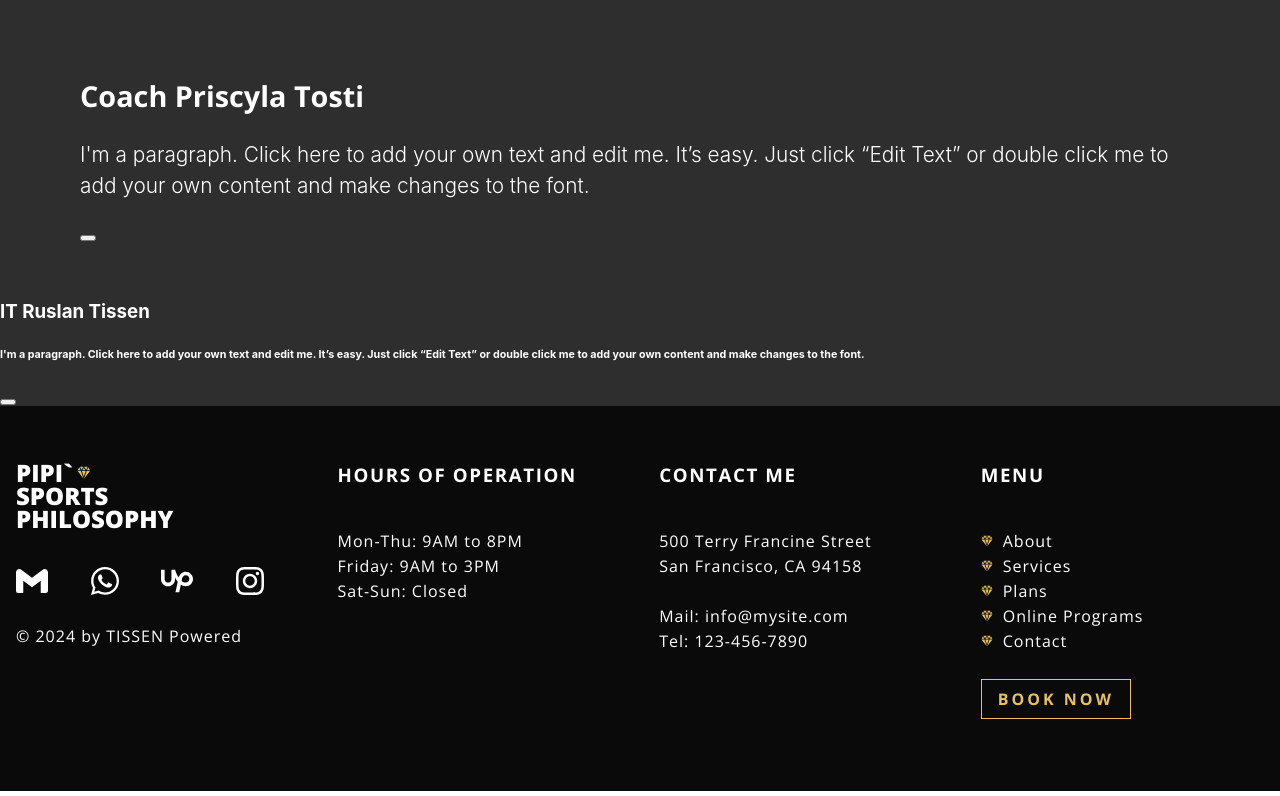
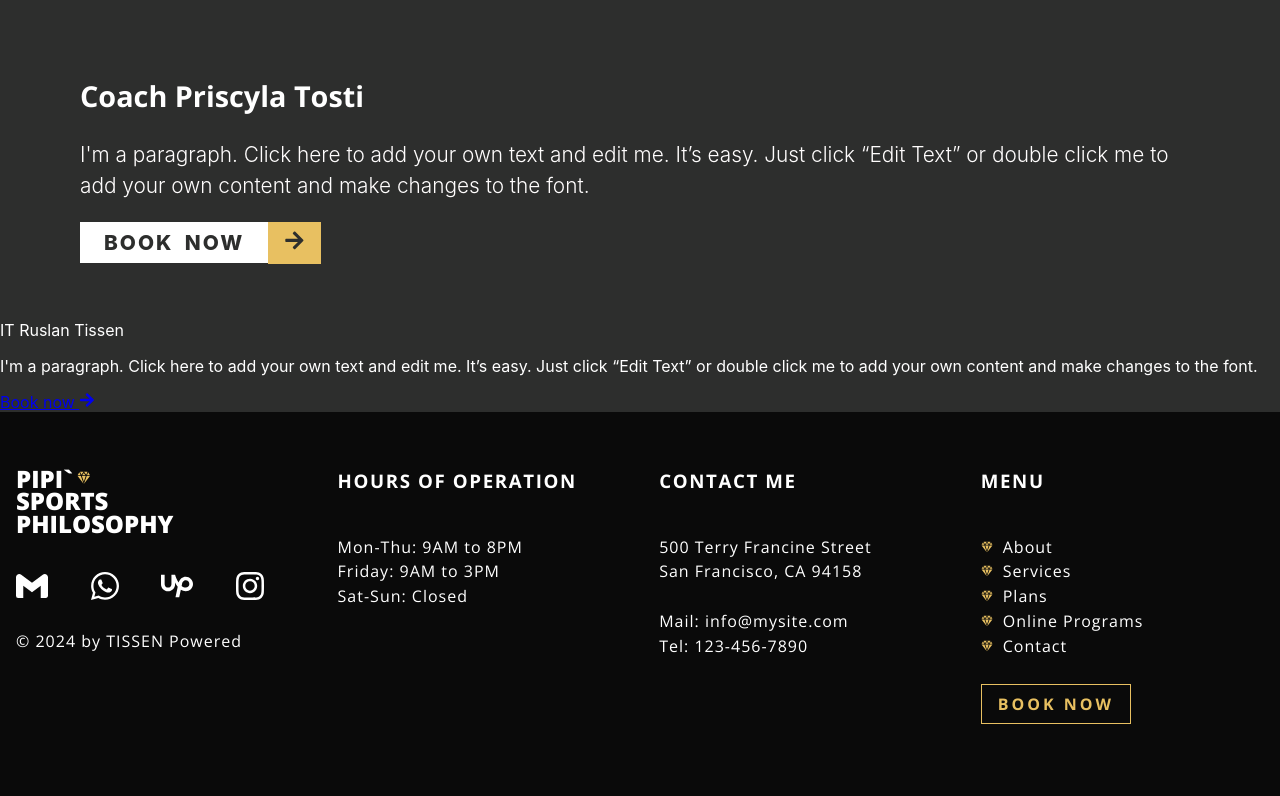
Before and after one commit to RuslanTissen/PIPI-world-2, a React (Create React App) app: page / in a window 1280 px wide. Shown: the part 2582-3378 px from the top of the page. Built offline with nearby package versions, Linux system fonts and the light colour scheme; a web font is replaced by a local one.

Commit message:
button in MEET done

```diff
--- a/src/components/start/meetPipi/MeetPipi.jsx
+++ b/src/components/start/meetPipi/MeetPipi.jsx
@@ -1,7 +1,15 @@
 import React from 'react'
 import "./MeetPipi.scss"
+import { NavLink } from 'react-router-dom';
+import { FaArrowRight } from 'react-icons/fa'
+
+
+const scrollToTheTop = () => {
+	window.scroll(0, 0)
+}
 
 function MeetPipi() {
+
 	return (
 		<div className='meet-pipi__container'>
 			<div className="meet-pipi__container-title-box">
@@ -14,9 +22,12 @@ function MeetPipi() {
 				<div className="meet-pipi__container-1--img-box">				</div>
 
 				<div className="meet-pipi__container-1--text-box">
-					<p className='meet-pipi__container-1--text-box__name'>Coach Priscyla Tosti </p>
-					<p className='meet-pipi__container-1--text-box__info'>I'm a paragraph. Click here to add your own text and edit me. It’s easy. Just click “Edit Text” or double click me to add your own content and make changes to the font. </p>
-					<button className='meet-pipi__container-1--text-box__btn'></button>
+					<p className='meet-pipi__container-1--text-box--name'>Coach Priscyla Tosti </p>
+					<p className='meet-pipi__container-1--text-box--info'>I'm a paragraph. Click here to add your own text and edit me. It’s easy. Just click “Edit Text” or double click me to add your own content and make changes to the font. </p>
+					<div className='meet-pipi__container-1--text-box--btn'>
+						<NavLink className="meet-pipi__container-1--text-box--btn--white" to="Contact" onClick={scrollToTheTop}>Book now </NavLink>
+						<NavLink className="meet-pipi__container-1--text-box--btn--gray" to="Contact" onClick={scrollToTheTop}><FaArrowRight /> </NavLink>
+					</div>
 				</div>
 			</div>
 
@@ -25,9 +36,12 @@ function MeetPipi() {
 					<div className="meet-pipi__container-2--img--container">					</div>
 				</div>
 				<div className="meet-pipi__container-2--text-box">
-					<h3>IT Ruslan Tissen </h3>
-					<h6>I'm a paragraph. Click here to add your own text and edit me. It’s easy. Just click “Edit Text” or double click me to add your own content and make changes to the font. </h6>
-					<button></button>
+					<p>IT Ruslan Tissen </p>
+					<p>I'm a paragraph. Click here to add your own text and edit me. It’s easy. Just click “Edit Text” or double click me to add your own content and make changes to the font. </p>
+					<div className='meet-pipi__container-2--text-box--btn'>
+						<NavLink className="introduction__container--button-text" to="Contact" onClick={scrollToTheTop}>Book now </NavLink>
+						<NavLink className="introduction__container--button-arrow" to="Contact" onClick={scrollToTheTop}><FaArrowRight /> </NavLink>
+					</div>
 				</div>
 			</div>
 
--- a/src/components/start/meetPipi/MeetPipi.scss
+++ b/src/components/start/meetPipi/MeetPipi.scss
@@ -36,21 +36,41 @@
 
 	.meet-pipi__container-1--text-box {
 		padding: 3.5rem clamp(3rem, 10vw, 5rem) 2.5rem;
-		.meet-pipi__container-1--text-box__name {
+		.meet-pipi__container-1--text-box--name {
 			font-family: "Open Sans", sans-serif;
 			font-weight: 700;
 			font-style: to-upper-case;
 			line-height: 95%;
 			font-size: 1.8rem;
 		}
-		.meet-pipi__container-1--text-box__info {
+		.meet-pipi__container-1--text-box--info {
 			font-size: clamp(1.2rem, 3vw, 1.3rem);
 			font-weight: 300;
 			color: rgb(255, 253, 253);
 			line-height: 150%;
 		}
-		.meet-pipi__container-1--text-box__btn{
-
+		.meet-pipi__container-1--text-box--btn {
+			display: flex;
+			align-items: center;
+			.meet-pipi__container-1--text-box--btn--white {
+				padding: 0.5rem 1.5rem;
+				color: rgb(45, 46, 45);
+				text-decoration: none;
+				background-color: white;
+				font-size: clamp(1rem, 3vw, 1.3rem);
+				border: none;
+				text-transform: uppercase;
+				font-weight: 800;
+				letter-spacing: 2px;
+				word-spacing: 5px;
+			}
+			.meet-pipi__container-1--text-box--btn--gray {
+				padding: 0.5rem 1rem;
+				font-size: clamp(1rem, 3vw, 1.3rem);
+				border: none;
+				color: rgb(45, 46, 45);
+				background-color: #e8c061;
+			}
 		}
 	}
 
```
